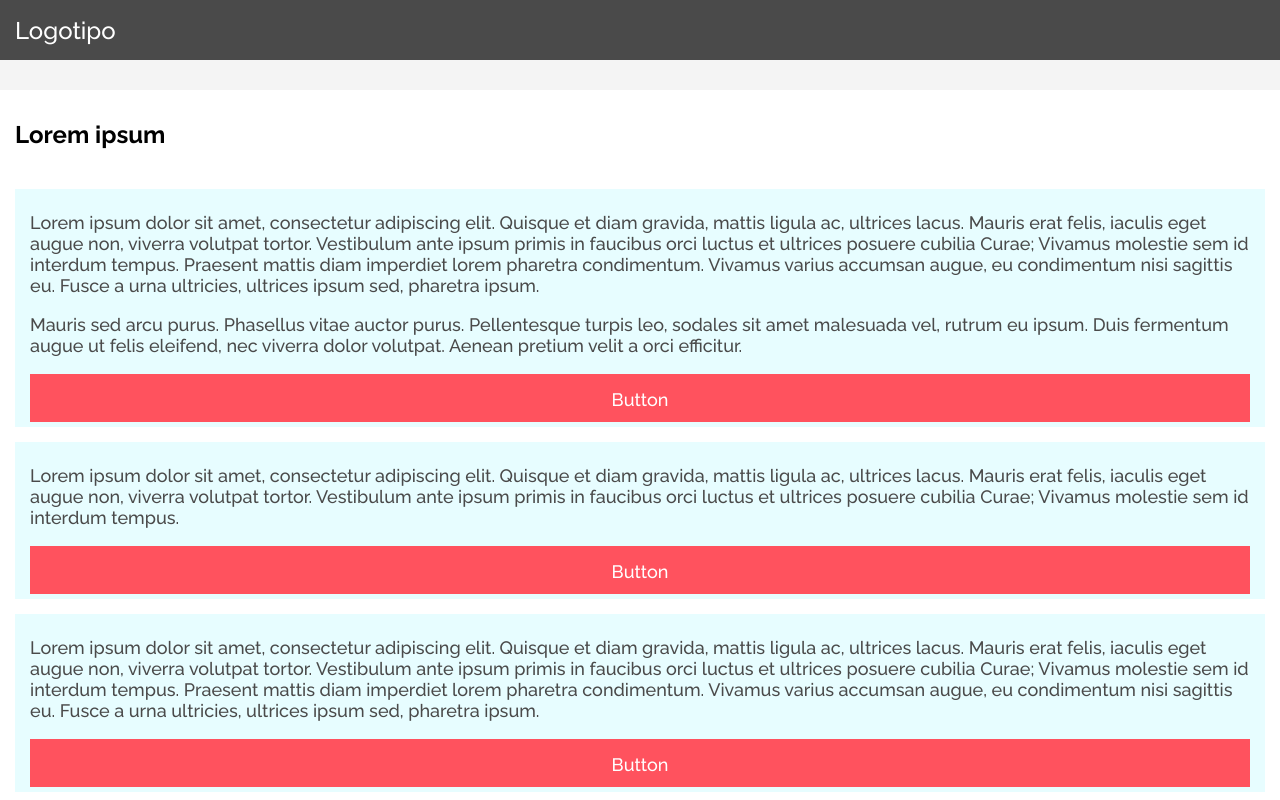
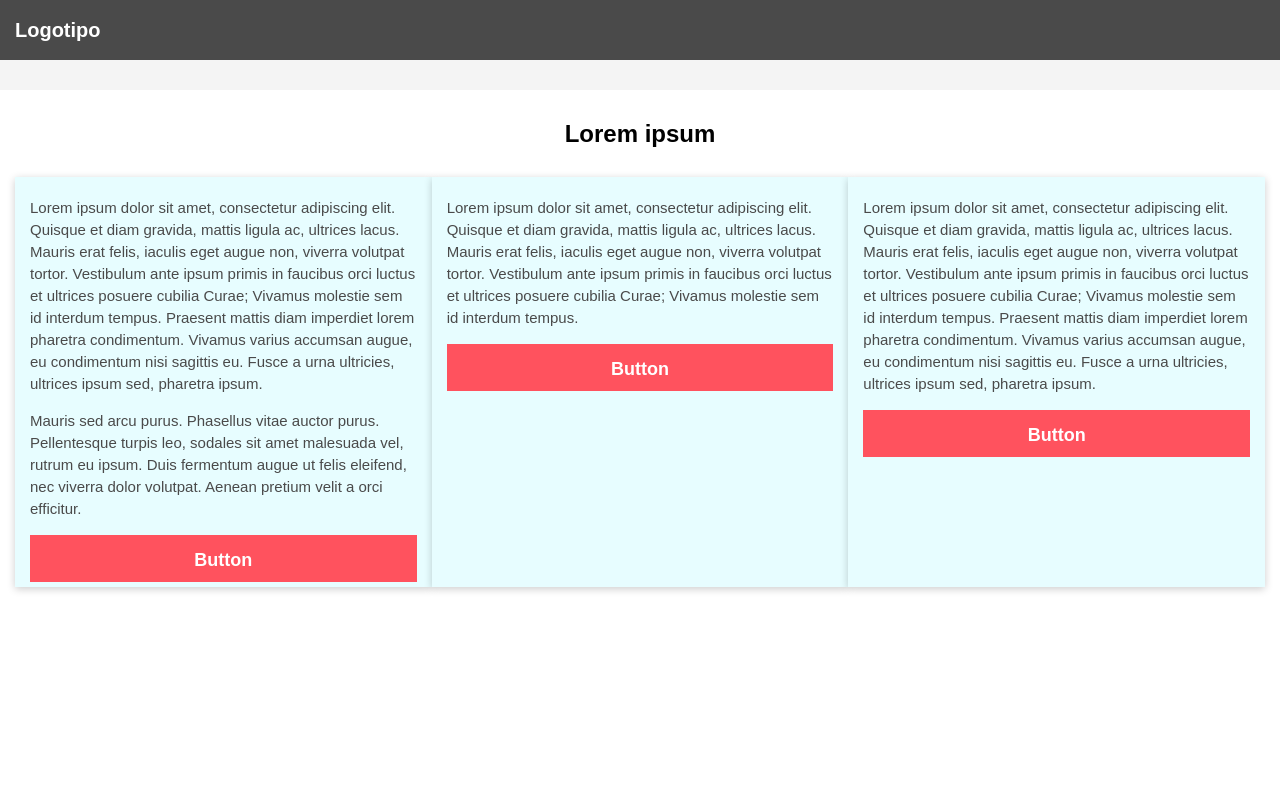
Before and after one commit to AnitaMartinez/layout, a website: page app/index.html in a window 1280 px wide. Shown: the top 800 px of the page. Drawn offline with Linux system fonts and the light colour scheme.

Commit message:
Created grid

```diff
--- a/app/index.html
+++ b/app/index.html
@@ -5,7 +5,6 @@
     <meta name="viewport"
           content="width=device-width, user-scalable=no, initial-scale=1.0, maximum-scale=1.0, minimum-scale=1.0">
     <meta http-equiv="X-UA-Compatible" content="ie=edge">
-    <link href="https://fonts.googleapis.com/css?family=Raleway:500,700" rel="stylesheet">
     <link rel="stylesheet" href="css/index.css">
     <title>Layout</title>
 </head>
@@ -16,20 +15,22 @@
 </header>
 
 <main class="main">
-    <div class="grid">
+    <div class="container-title-main">
         <h2 class="title-lg">
             Lorem ipsum
         </h2>
-        <div class="card">
+    </div>
+    <div class="grid">
+        <div class="card txt-main">
             <p>Lorem ipsum dolor sit amet, consectetur adipiscing elit. Quisque et diam gravida, mattis ligula ac, ultrices lacus. Mauris erat felis, iaculis eget augue non, viverra volutpat tortor. Vestibulum ante ipsum primis in faucibus orci luctus et ultrices posuere cubilia Curae; Vivamus molestie sem id interdum tempus. Praesent mattis diam imperdiet lorem pharetra condimentum. Vivamus varius accumsan augue, eu condimentum nisi sagittis eu. Fusce a urna ultricies, ultrices ipsum sed, pharetra ipsum.</p>
             <p>Mauris sed arcu purus. Phasellus vitae auctor purus. Pellentesque turpis leo, sodales sit amet malesuada vel, rutrum eu ipsum. Duis fermentum augue ut felis eleifend, nec viverra dolor volutpat. Aenean pretium velit a orci efficitur.</p>
             <button class="button txt-btn" type="button">Button</button>
         </div>
-        <div class="card">
+        <div class="card txt-main">
             <p>Lorem ipsum dolor sit amet, consectetur adipiscing elit. Quisque et diam gravida, mattis ligula ac, ultrices lacus. Mauris erat felis, iaculis eget augue non, viverra volutpat tortor. Vestibulum ante ipsum primis in faucibus orci luctus et ultrices posuere cubilia Curae; Vivamus molestie sem id interdum tempus.</p>
             <button class="button txt-btn" type="button">Button</button>
         </div>
-        <div class="card">
+        <div class="card txt-main">
             <p>Lorem ipsum dolor sit amet, consectetur adipiscing elit. Quisque et diam gravida, mattis ligula ac, ultrices lacus. Mauris erat felis, iaculis eget augue non, viverra volutpat tortor. Vestibulum ante ipsum primis in faucibus orci luctus et ultrices posuere cubilia Curae; Vivamus molestie sem id interdum tempus. Praesent mattis diam imperdiet lorem pharetra condimentum. Vivamus varius accumsan augue, eu condimentum nisi sagittis eu. Fusce a urna ultricies, ultrices ipsum sed, pharetra ipsum.</p>
             <button class="button txt-btn" type="button">Button</button>
         </div>
--- a/app/scss/core/_typography.scss
+++ b/app/scss/core/_typography.scss
@@ -3,14 +3,21 @@
   color: $color-dark;
   font-size: 24px;
   margin: 0;
-  margin-bottom: 40px;
+  line-height: 27px;
+  font-weight: bold;
 }
 
 .title-md {
   color : $color-light;
-  font-size: 24px;
-  font-weight: 500;
+  font-size: 20px;
+  line-height: 22px;
   margin : 0;
+  font-weight: bold;
+}
+
+.txt-main {
+  font-size: 15px;
+  line-height: 22px;
 }
 
 .txt-footer {
@@ -18,3 +25,10 @@
   margin : 0;
   font-size: 14px;
 }
+
+.txt-btn {
+  color: $color-light;
+  font-size: 18px;
+  font-weight: bold;
+  line-height: 20px;
+}
--- a/app/scss/core/_variables.scss
+++ b/app/scss/core/_variables.scss
@@ -7,4 +7,4 @@ $color-light: #FFFFFF;
 $color-midtone: #f4f4f4;
 $color-dark: #000000;
 
-$font-family-primary: 'Raleway', sans-serif;
+$font-family-primary: 'Arial', sans-serif;
--- a/app/scss/index.scss
+++ b/app/scss/index.scss
@@ -1,33 +1,4 @@
-
 @import 'core/variables.scss';
 @import 'layout/generals.scss';
+@import 'layout/components.scss';
 @import 'core/typography.scss';
-@import 'layout/components.scss';
-
-
-
-.grid {
-  background-color: $color-light;
-  padding: 30px 15px;
-}
-
-.card {
-  background-color: $color-secondary;
-  padding : 5px 15px;
-  margin-bottom: 15px;
-}
-
-.button {
-  font: inherit;
-  border : none;
-  cursor: pointer;
-  outline: inherit;
-  background-color: $color-primary;
-  width: 100%;
-  padding-top: 15px;
-  padding-bottom: 12px;
-}
-
-.txt-btn {
-  color: $color-light;
-}
--- a/app/scss/layout/_components.scss
+++ b/app/scss/layout/_components.scss
@@ -1,9 +1,13 @@
 
 /* Buttons */
 
-button {
-  cursor : pointer;
+.button {
+  font: inherit;
   border : none;
-  background: none;
+  cursor: pointer;
   outline: inherit;
+  background-color: $color-primary;
+  width: 100%;
+  padding-top: 15px;
+  padding-bottom: 12px;
 }
--- a/app/scss/layout/_generals.scss
+++ b/app/scss/layout/_generals.scss
@@ -4,7 +4,6 @@ body {
   box-sizing: border-box;
   font-family: $font-family-primary;
   color : $color-tertiary;
-  font-size : 18px;
 }
 
 /* header */
@@ -24,6 +23,31 @@ body {
   background-color: $color-midtone;
 }
 
+.container-title-main {
+  background-color: $color-light;
+  padding-top: 30px;
+  display: flex;
+  justify-content: center;
+}
+
+.grid {
+  background-color: $color-light;
+  padding: 30px 15px;
+  display: grid;
+
+  @media all and (min-width: 1024px){
+    grid-template-columns: 1fr 1fr 1fr;
+    grid-template-rows: 1fr 1fr 1fr;
+  }
+}
+
+.card {
+  background-color: $color-secondary;
+  padding : 5px 15px;
+  margin-bottom: 15px;
+  box-shadow:0 2px 8px 0 rgba(0, 0, 0, 0.2);
+}
+
 /* footer */
 
 .footer {
```
Also changed, not shown: app/css/index.css.
